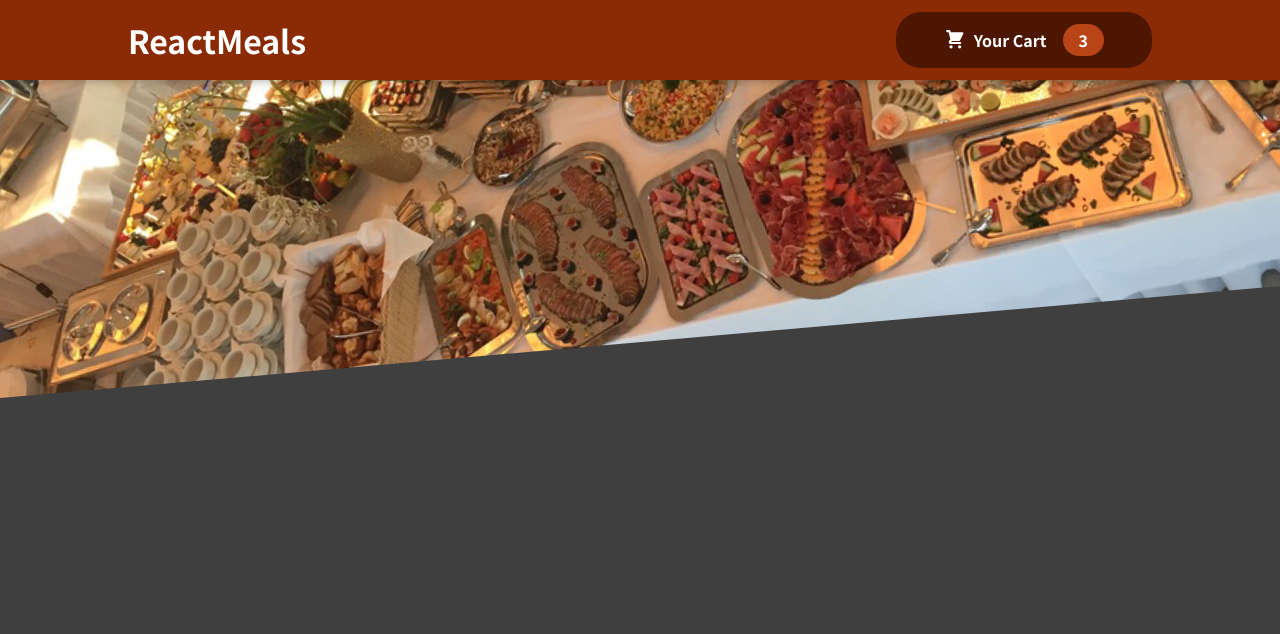
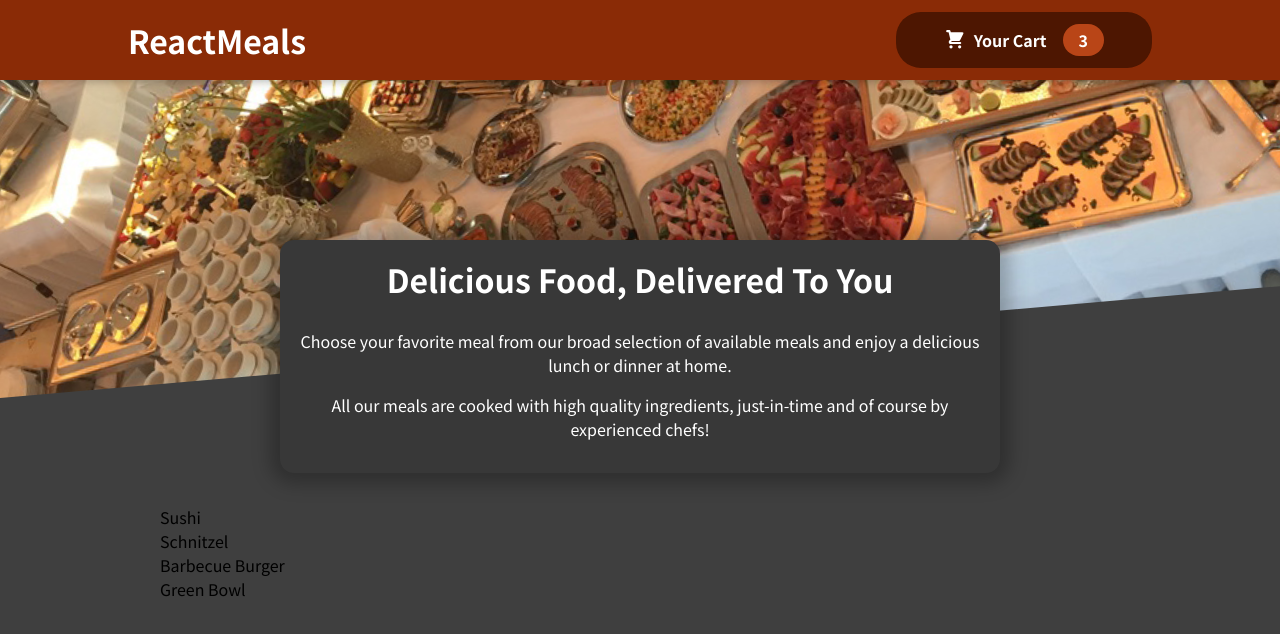
Before and after one commit to Abdulajishs/Restaurant-website, a React (Create React App) app: page / in a window 1280 px wide. Shown: the top 634 px of the page. Built offline with nearby package versions, Linux system fonts and the light colour scheme.

Commit message:
Add Restaurant Summary

```diff
--- a/src/App.js
+++ b/src/App.js
@@ -1,10 +1,14 @@
 import React, { Fragment } from "react";
 import Header from "./components/Layout/Header";
+import Meals from "./components/Meals/Meals";
 
 function App() {
   return (
     <Fragment>
       <Header/>
+      <main>
+        <Meals/>
+      </main>
     </Fragment>
   );
 }
--- a/src/components/Layout/Header.js
+++ b/src/components/Layout/Header.js
@@ -1,7 +1,7 @@
 import React, { Fragment } from "react";
 import mealsImage from "../../assets/meals.jpg"
+import HeaderCardButton from "./HeaderCardButton";
 import classes from "./Header.module.css"
-import HeaderCardButton from "./HeaderCardButton";
 
 const Header = () => {
     return (
--- a/src/components/Layout/HeaderCardButton.js
+++ b/src/components/Layout/HeaderCardButton.js
@@ -3,11 +3,11 @@
 
 import classes from "./HeaderCardButton.module.css"
 
-const HeaderCardButton = (props) =>{
-    return(
+const HeaderCardButton = (props) => {
+    return (
         <button className={classes.button}>
             <span className={classes.icon}>
-                    <CartIcon/>
+                <CartIcon />
             </span>
             <span>Your Cart</span>
             <span className={classes.badge}>
--- /dev/null
+++ b/src/components/Meals/AvailableMeals.js
@@ -0,0 +1,43 @@
+import React from "react";
+
+import classes from "./AvailableMeals.module.css";
+
+const DUMMY_MEALS = [
+    {
+      id: 'm1',
+      name: 'Sushi',
+      description: 'Finest fish and veggies',
+      price: 22.99,
+    },
+    {
+      id: 'm2',
+      name: 'Schnitzel',
+      description: 'A german specialty!',
+      price: 16.5,
+    },
+    {
+      id: 'm3',
+      name: 'Barbecue Burger',
+      description: 'American, raw, meaty',
+      price: 12.99,
+    },
+    {
+      id: 'm4',
+      name: 'Green Bowl',
+      description: 'Healthy...and green...',
+      price: 18.99,
+    },
+  ];
+
+const AvailableMeals = () =>{
+    const mealslist = DUMMY_MEALS.map((meal)=><li>{meal.name}</li>)
+    return(
+        <section className={classes.meals}>
+            <ul>
+                {mealslist}
+            </ul>
+        </section>
+    )
+}
+
+export default AvailableMeals;
--- /dev/null
+++ b/src/components/Meals/AvailableMeals.module.css
@@ -0,0 +1,24 @@
+.meals {
+  max-width: 60rem;
+  width: 90%;
+  margin: 2rem auto;
+  animation: meals-appear 1s ease-out forwards;
+}
+
+.meals ul {
+  list-style: none;
+  margin: 0;
+  padding: 0;
+}
+
+@keyframes meals-appear {
+  from {
+    opacity: 0;
+    transform: translateY(3rem);
+  }
+
+  to {
+    opacity: 1;
+    transform: translateY(0);
+  }
+}
--- /dev/null
+++ b/src/components/Meals/Meals.js
@@ -0,0 +1,14 @@
+import React, { Fragment } from "react";
+import MealsSummary from "./MealsSummary";
+import AvailableMeals from "./AvailableMeals";
+
+const Meals = () =>{
+    return (
+        <Fragment>
+            <MealsSummary/>
+            <AvailableMeals/>
+        </Fragment>
+    )
+}
+
+export default Meals;
--- /dev/null
+++ b/src/components/Meals/MealsSummary.js
@@ -0,0 +1,21 @@
+// import classes from "./MealsSummary.module.css"
+import classes from './MealsSummary.module.css';
+
+const MealsSummary = () => {
+    return (
+        <section className={classes.summary} >
+            <h2>Delicious Food, Delivered To You</h2>
+            <p>
+                Choose your favorite meal from our broad selection of available meals
+                and enjoy a delicious lunch or dinner at home.
+            </p>
+            <p>
+                All our meals are cooked with high quality ingredients, just-in-time and
+                of course by experienced chefs!
+            </p>
+        </section>
+
+    )
+}
+
+export default MealsSummary;
--- /dev/null
+++ b/src/components/Meals/MealsSummary.module.css
@@ -0,0 +1,18 @@
+.summary {
+  text-align: center;
+  max-width: 45rem;
+  width: 90%;
+  margin: auto;
+  margin-top: -10rem;
+  position: relative;
+  background-color: #383838;
+  color: white;
+  border-radius: 14px;
+  padding: 1rem;
+  box-shadow: 0 1px 18px 10px rgba(0, 0, 0, 0.25);
+}
+
+.summary h2 {
+  font-size: 2rem;
+  margin-top: 0;
+}
```
Lines whose indentation alone changed are shown as unchanged.
